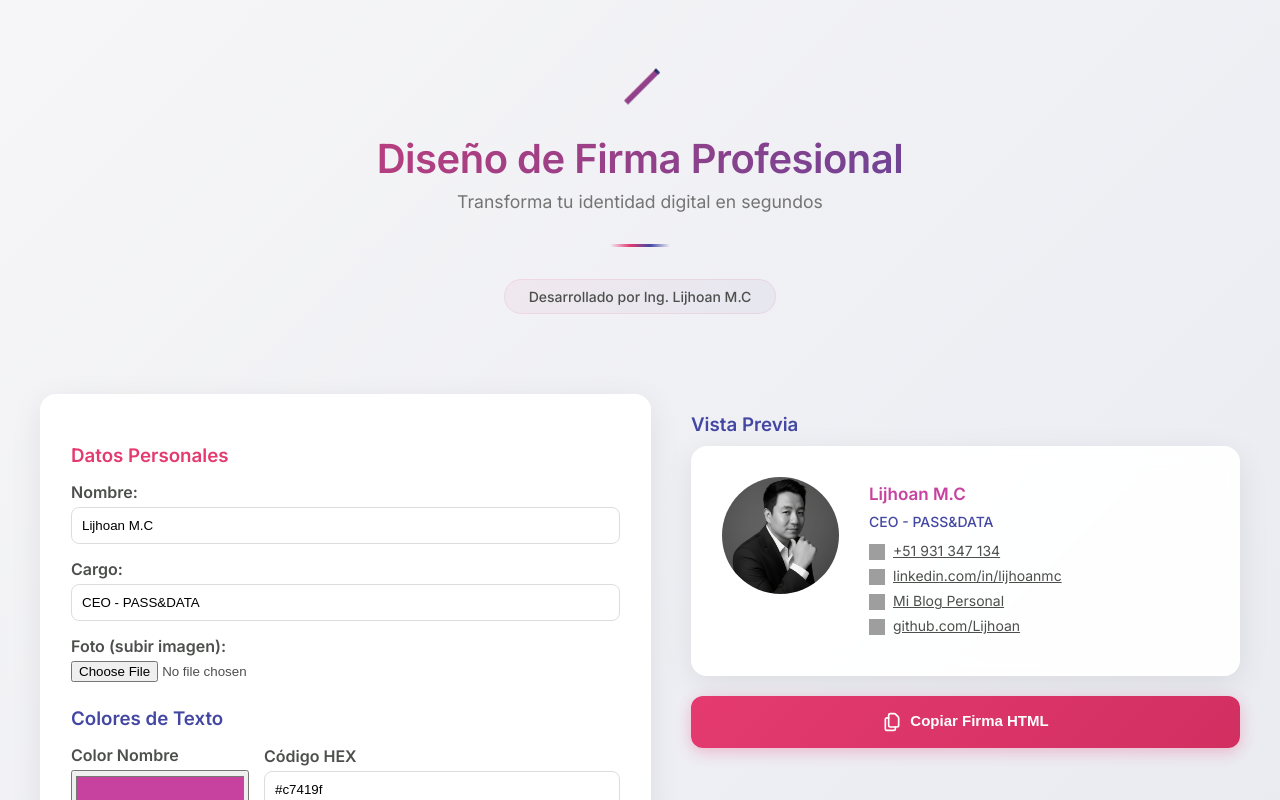
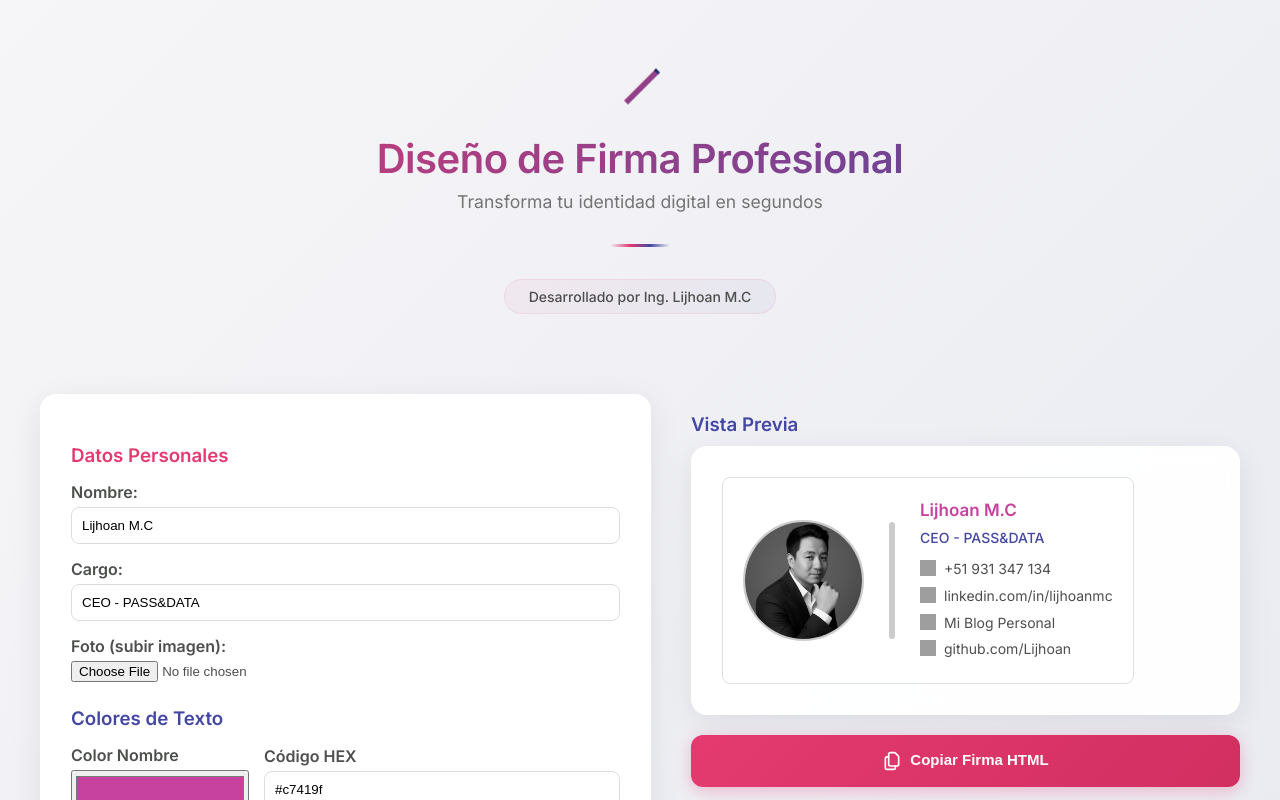
Before and after one commit to Lijhoan/signature-gen, a React (Vite) app: page / in a window 1280 px wide. Shown: the top 800 px of the page. Built offline with nearby package versions, Linux system fonts and the light colour scheme; grey boxes are pictures that could not be loaded.

Commit message:
feat: Add adjustable line height control + complete email-compatible signature with EDteam-style links and zero-width space anti-auto-link

```diff
--- a/src/App.jsx
+++ b/src/App.jsx
@@ -129,8 +129,9 @@ function App() {
   });
 
   const [styles, setStyles] = useState({
-    lineColor: "#11212", // 👈 Color de la línea divisora
+    lineColor: "#cccccc", // 👈 Color de la línea divisora (gris claro visible)
     lineWidth: 6, // 👈 Grosor de la línea (6px)
+    lineHeight: 117, // 👈 Altura de la línea divisora (117px por defecto, igual a imageSize)
     colorNombre: "#c7419f", // 👈 Color del nombre
     colorCargo: "#4347a3",
     colorContacto: "#4c4f4c",
--- a/src/components/Formulario.jsx
+++ b/src/components/Formulario.jsx
@@ -196,6 +196,21 @@ const Formulario = ({ data, setData, socialNetworks, setSocialNetworks, styles,
           />
         </div>
         <div style={{ flex: 1 }}>
+          <label className="label">Altura línea: {styles.lineHeight}px</label>
+          <input
+            type="range"
+            name="lineHeight"
+            min="30"
+            max="150"
+            value={styles.lineHeight}
+            onChange={handleStyleChange}
+            style={{ width: "100%" }}
+          />
+        </div>
+      </div>
+
+      <div style={{ display: "flex", gap: "20px", marginBottom: "10px" }}>
+        <div style={{ flex: 1 }}>
           <label className="label">Redondeo línea: {styles.borderRadiusLine}px</label>
           <input
             type="range"
--- a/src/components/VistaPrevia.jsx
+++ b/src/components/VistaPrevia.jsx
@@ -29,9 +29,9 @@ const VistaPrevia = ({ data, socialNetworks, styles, onCopy, copySuccess, iconSt
     if (network.type === "url") {
       // Textos personalizados por red social
       const customTexts = {
-        linkedin: "linkedin.com/in/lijhoanmc",
+        linkedin: "linkedin.\u200Bcom/in/lijhoanmc", // Zero-width space para romper auto-link
         website: "Mi Blog Personal",
-        github: "github.com/Lijhoan",
+        github: "github.\u200Bcom/Lijhoan",
         instagram: "Ver en Instagram",
         facebook: "Facebook",
         twitter: "Sígueme en X",
@@ -46,7 +46,9 @@ const VistaPrevia = ({ data, socialNetworks, styles, onCopy, copySuccess, iconSt
       }
 
       // Si no, limpiar la URL (quitar https://, www., etc.)
-      return network.url.replace(/^https?:\/\/(www\.)?/, "").split('/')[0];
+      const cleanUrl = network.url.replace(/^https?:\/\/(www\.)?/, "").split('/')[0];
+      // Insertar zero-width space después del primer punto para romper auto-link
+      return cleanUrl.replace('.', '.\u200B');
     }
 
     return network.url;
@@ -65,8 +67,11 @@ const VistaPrevia = ({ data, socialNetworks, styles, onCopy, copySuccess, iconSt
             fontSize: "14px",
             lineHeight: 1.5,
             margin: "0",
-            padding: "0",
+            padding: "20px",
             width: "fit-content",
+            border: "1px solid #e0e0e0",
+            borderRadius: "8px",
+            backgroundColor: "#ffffff",
           }}
         >
           <table
@@ -90,7 +95,7 @@ const VistaPrevia = ({ data, socialNetworks, styles, onCopy, copySuccess, iconSt
                     margin: "0",
                     border: "0",
                     borderStyle: "none",
-                    verticalAlign: "top"
+                    verticalAlign: "middle"
                   }}>
                     <img
                       src={data.imagen}
@@ -105,21 +110,44 @@ const VistaPrevia = ({ data, socialNetworks, styles, onCopy, copySuccess, iconSt
                         display: "block",
                         margin: "0",
                         padding: "0",
+                        width: `${styles.imageSize}px`,
+                        height: `${styles.imageSize}px`,
+                        maxWidth: `${styles.imageSize}px`,
+                        maxHeight: `${styles.imageSize}px`,
                       }}
                     />
+                  </td>
+                )}
+
+                {/* Línea divisora */}
+                {data.imagen && (
+                  <td style={{
+                    padding: "0 10px",
+                    margin: "0",
+                    border: "0",
+                    borderStyle: "none",
+                    verticalAlign: "middle",
+                  }}>
+                    <div style={{
+                      width: `${styles.lineWidth}px`,
+                      height: `${styles.lineHeight}px`,
+                      backgroundColor: styles.lineColor,
+                      borderRadius: `${styles.borderRadiusLine}px`,
+                      margin: "0",
+                      padding: "0",
+                      display: "block",
+                    }}></div>
                   </td>
                 )}
 
                 {/* Contenido */}
                 <td
                   style={{
-                    padding: "5px 0 5px 15px",
+                    padding: "0 0 0 15px",
                     margin: "0",
                     border: "0",
                     borderStyle: "none",
-                    borderLeft: `${styles.lineWidth}px solid ${styles.lineColor}`,
-                    borderRadius: `${styles.borderRadiusLine}px`,
-                    verticalAlign: "top",
+                    verticalAlign: "middle",
                   }}
                 >
                   <div>
@@ -161,29 +189,40 @@ const VistaPrevia = ({ data, socialNetworks, styles, onCopy, copySuccess, iconSt
                               display: "block",
                             }}
                           >
-                            <img
-                              src={iconUrl}
-                              alt={network.label}
-                              width="16"
-                              height="16"
-                              style={{
-                                verticalAlign: "middle",
-                                marginRight: "8px",
-                                display: "inline",
-                              }}
-                            />
                             <a
                               href={getHref(network)}
                               target={network.type === "url" ? "_blank" : undefined}
                               rel={network.type === "url" ? "noopener noreferrer" : undefined}
                               style={{
-                                color: styles.colorContacto,
-                                textDecoration: "underline",
+                                textDecoration: "none",
+                                border: "none",
+                                outline: "none",
                                 display: "inline",
                               }}
                             >
-                              {getDisplayText(network, key)}
+                              <img
+                                src={iconUrl}
+                                alt={network.label}
+                                width="16"
+                                height="16"
+                                style={{
+                                  verticalAlign: "middle",
+                                  marginRight: "8px",
+                                  display: "inline",
+                                }}
+                              />
                             </a>
+                            <span style={{
+                              color: styles.colorContacto,
+                              display: "inline",
+                              verticalAlign: "middle",
+                              textDecoration: "none",
+                              pointerEvents: "none",
+                            }}>
+                              <span style={{ unicodeBidi: "bidi-override" }}>
+                                {getDisplayText(network, key)}
+                              </span>
+                            </span>
                           </div>
                         );
                       })}
```
